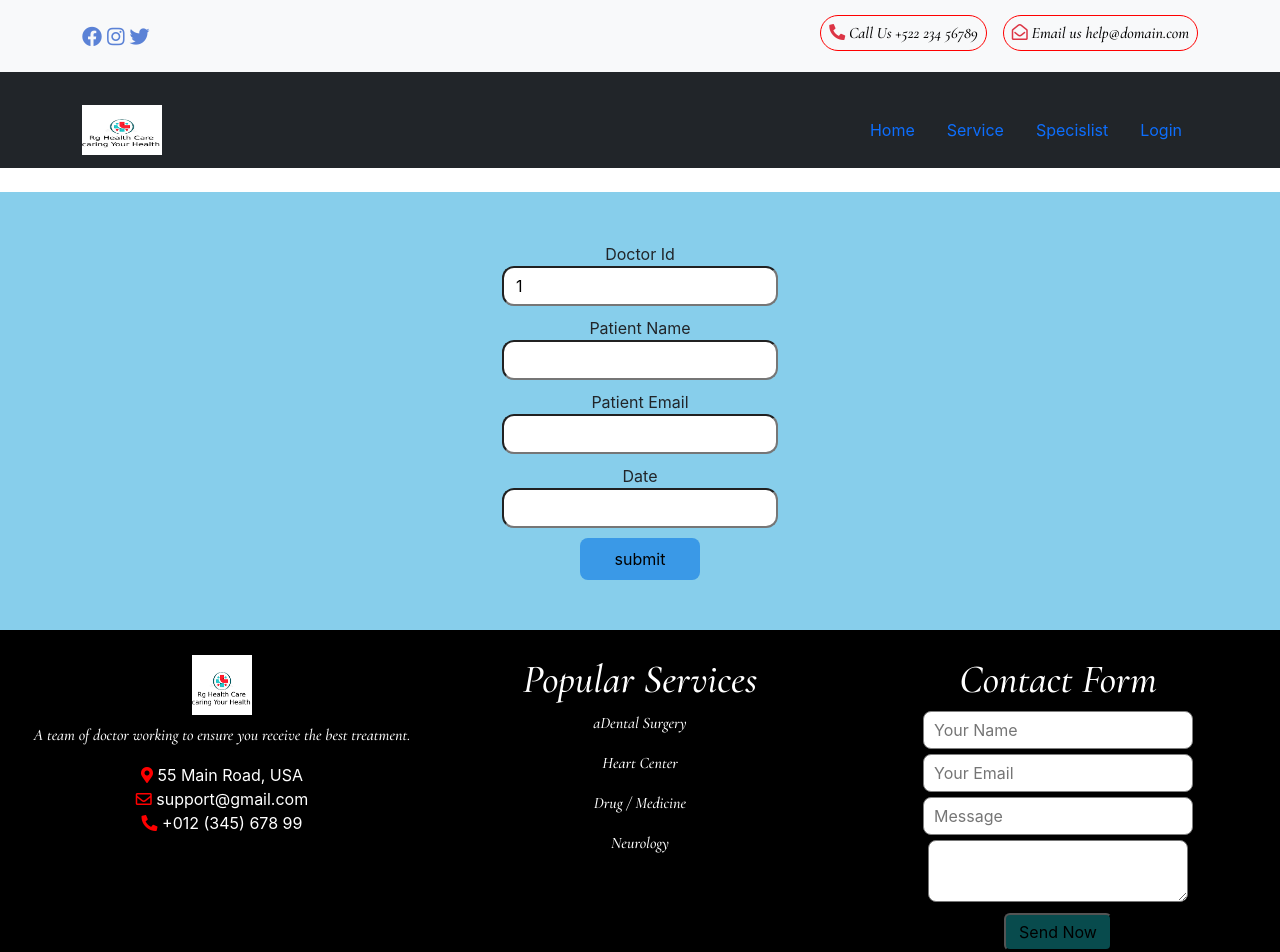
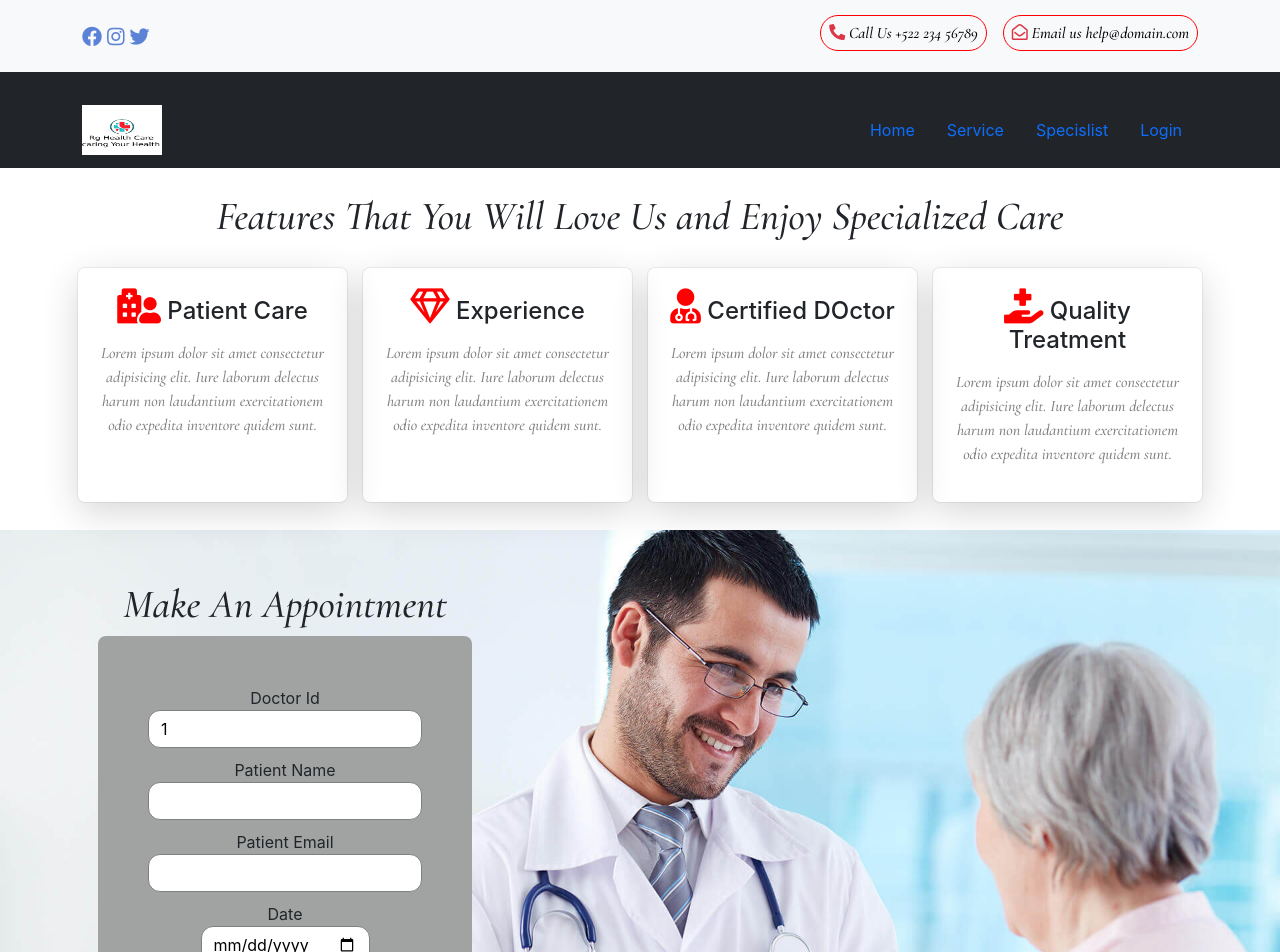
Before and after one commit to Salemah/Medical-Agency, a React (Create React App) app: page /doctorapointmnt/1 in a window 1280 px wide. Shown: the top 952 px of the page. Built offline with nearby package versions, Linux system fonts and the light colour scheme; no server answers.

Commit message:
doctors part complete

```diff
--- a/src/Pages/Home/Doctorappointment/Doctorapoinemnt.js
+++ b/src/Pages/Home/Doctorappointment/Doctorapoinemnt.js
@@ -13,7 +13,33 @@ const Doctorapoinemnt = () => {
     };
     const { did } = useParams();
     return (
-        <div>
+
+        <div >
+            <h1>Features That You Will Love Us and Enjoy Specialized Care</h1>
+
+            <div class="container appointmnet-top">
+                <div class="row">
+                    <div class="col-sm m-2 appointmnet-top-col">
+                        <h4><i class="fas fa-hospital-user"></i> Patient Care</h4>
+                        <p>Lorem ipsum dolor sit amet consectetur adipisicing elit. Iure laborum delectus harum non laudantium exercitationem odio expedita inventore quidem sunt.</p>
+                    </div>
+                    <div class="col-sm appointmnet-top-col m-2">
+                    <h4><i class="far fa-gem"></i> Experience</h4>
+                    <p>Lorem ipsum dolor sit amet consectetur adipisicing elit. Iure laborum delectus harum non laudantium exercitationem odio expedita inventore quidem sunt.</p>
+                    </div>
+                    <div class="col-sm appointmnet-top-col m-2">
+                    <h4><i class="fas fa-user-md "></i> Certified DOctor</h4>
+                    <p>Lorem ipsum dolor sit amet consectetur adipisicing elit. Iure laborum delectus harum non laudantium exercitationem odio expedita inventore quidem sunt.</p>
+                    </div>
+                    <div class="col-sm appointmnet-top-col m-2">
+                    <h4><i class="fas fa-hand-holding-medical"></i> Quality Treatment</h4>
+                    <p>Lorem ipsum dolor sit amet consectetur adipisicing elit. Iure laborum delectus harum non laudantium exercitationem odio expedita inventore quidem sunt.</p>
+                    </div>
+                </div>
+            </div>
+            <div className="appointment-page">
+                <div class="left-site ms-5">
+                    <h1>Make An Appointment</h1>
                     <form className="shipping-form" onSubmit={handleSubmit(onSubmit)}>
                         <label>Doctor Id</label><br />
                         <input defaultValue={did} {...register("id", { required: true })} /><br />
@@ -23,14 +49,20 @@ const Doctorapoinemnt = () => {
                         <label>Patient Email</label><br />
                         <input defaultValue={user.email} {...register("email", { required: true })} /><br />
                         {errors.email && <span className="error">This field is required</span>}
-                <label>Date</label><br/>
-                <input  />
-                {errors.email && <span className="error">This field is required</span>}
+                        <label >Date</label><br />
+                        <input  type="date" {...register("date", { required: true })}/><br />
+
+                        {errors.date && <span className="error">This field is required</span>}
                         <br />
 
-                    <button id="btn-apt" >submit</button>
+                        <button id="btn-apt" >Book Appointment</button>
 
                     </form>
+                </div>
+                <div class="right-site">
+
+                </div>
+            </div>
         </div>
     );
 };
--- a/src/Pages/Home/Doctorappointment/doctorappointment.css
+++ b/src/Pages/Home/Doctorappointment/doctorappointment.css
@@ -1,13 +1,18 @@
+
+
 .shipping-form input{
     padding: 6px 12px;
+    border: 1px solid gray;
     border-radius: 12px;
     margin-bottom: 10px;
 
 
+
 }
 .shipping-form{
-    background-color: skyblue;
+    background-color: rgb(161, 163, 163);
     padding: 50px;
+    border-radius: 8px;
 }
 #btn-apt{
     padding: 9px 35px;
@@ -19,3 +24,38 @@
     background-color: rgb(52, 133, 199);
 
 }
+.appointment-page{
+    display: flex;
+    justify-content: space-between;
+    padding: 50px;
+    background-image:url('../../../images/formbg.jpg') ;
+    background-position: center;
+    background-repeat: no-repeat;
+    background-attachment: fixed;
+
+    background-size: cover;
+
+}
+.appointmnet-top {
+    margin-bottom: 20px;
+}
+.appointmnet-top p{
+    color: gray;
+
+}
+.appointmnet-top-col{
+    width: 50%;
+    padding: 20px;
+    border-radius: 7px;
+    box-shadow: rgba(0, 0, 0, 0.16) 0px 10px 36px 0px, rgba(0, 0, 0, 0.06) 0px 0px 0px 1px;
+
+}
+.appointmnet-top-col:hover{
+    border: 1px solid gray;
+}
+.appointmnet-top-col i{
+    font-size: 35px;
+}
+.appointmnet-top-col h4{
+    margin-bottom: 15px;
+}
--- a/src/Pages/Home/Servicedetails/Servicedetails.js
+++ b/src/Pages/Home/Servicedetails/Servicedetails.js
@@ -3,19 +3,15 @@ import { useParams } from 'react-router-dom';
 
 const Servicedetails = () => {
     const [details,setDetails] = useState([]);
+    const {id,img} = useParams();
 
-    const {id} = useParams();
-    useEffect(()=>{
-        fetch(`services.json/${id}`)
-        .then(res =>res.json())
-        .then(data => console.log(data))
-    },[]);
 
 
     return (
         <div>
 
             <h1>This is {id}</h1>
+            <img src={img} alt=""/>
         </div>
     );
 };
```
Also changed, not shown: src/images/formbg.jpg (added). Lines whose indentation alone changed are shown as unchanged.
